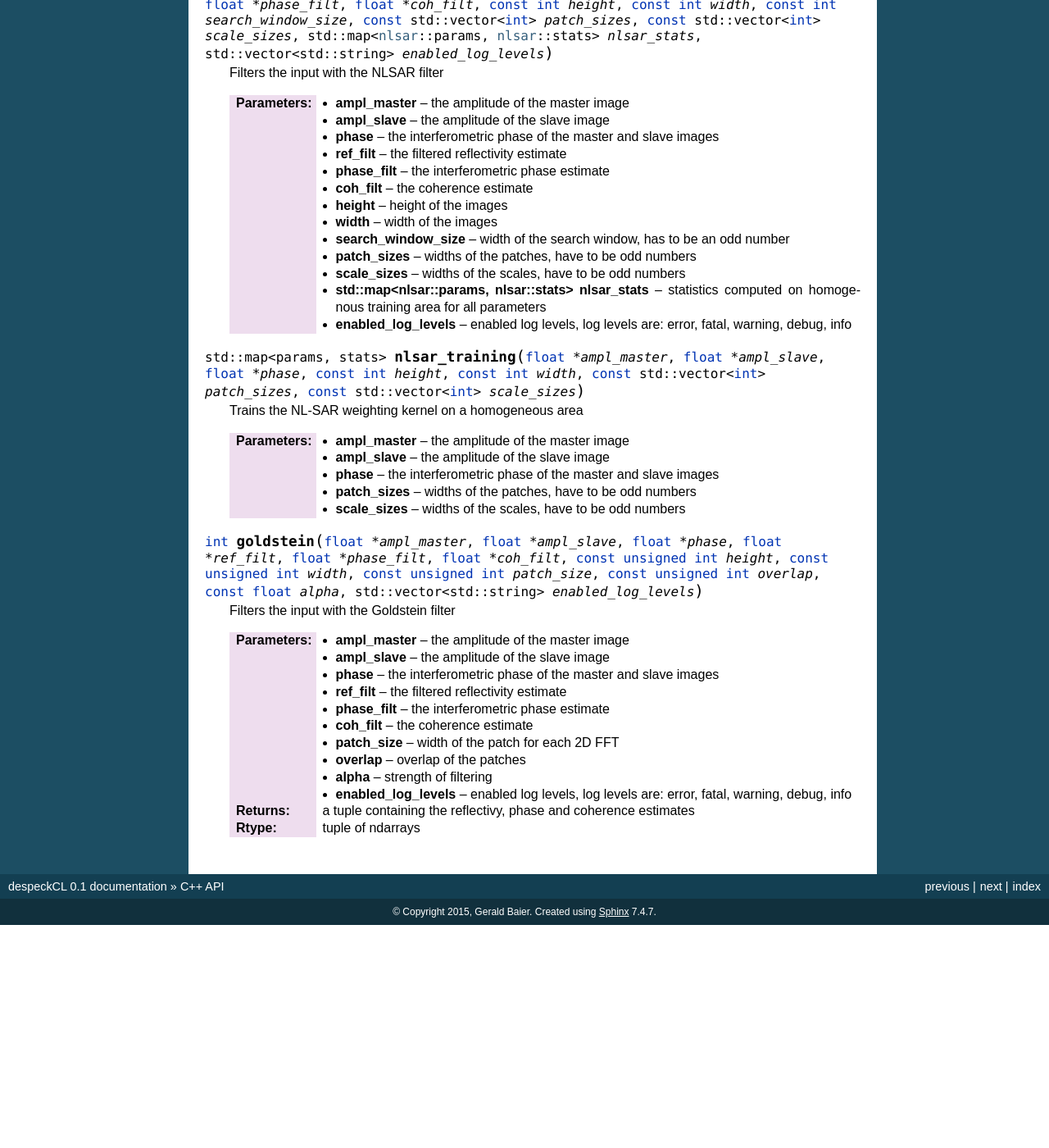
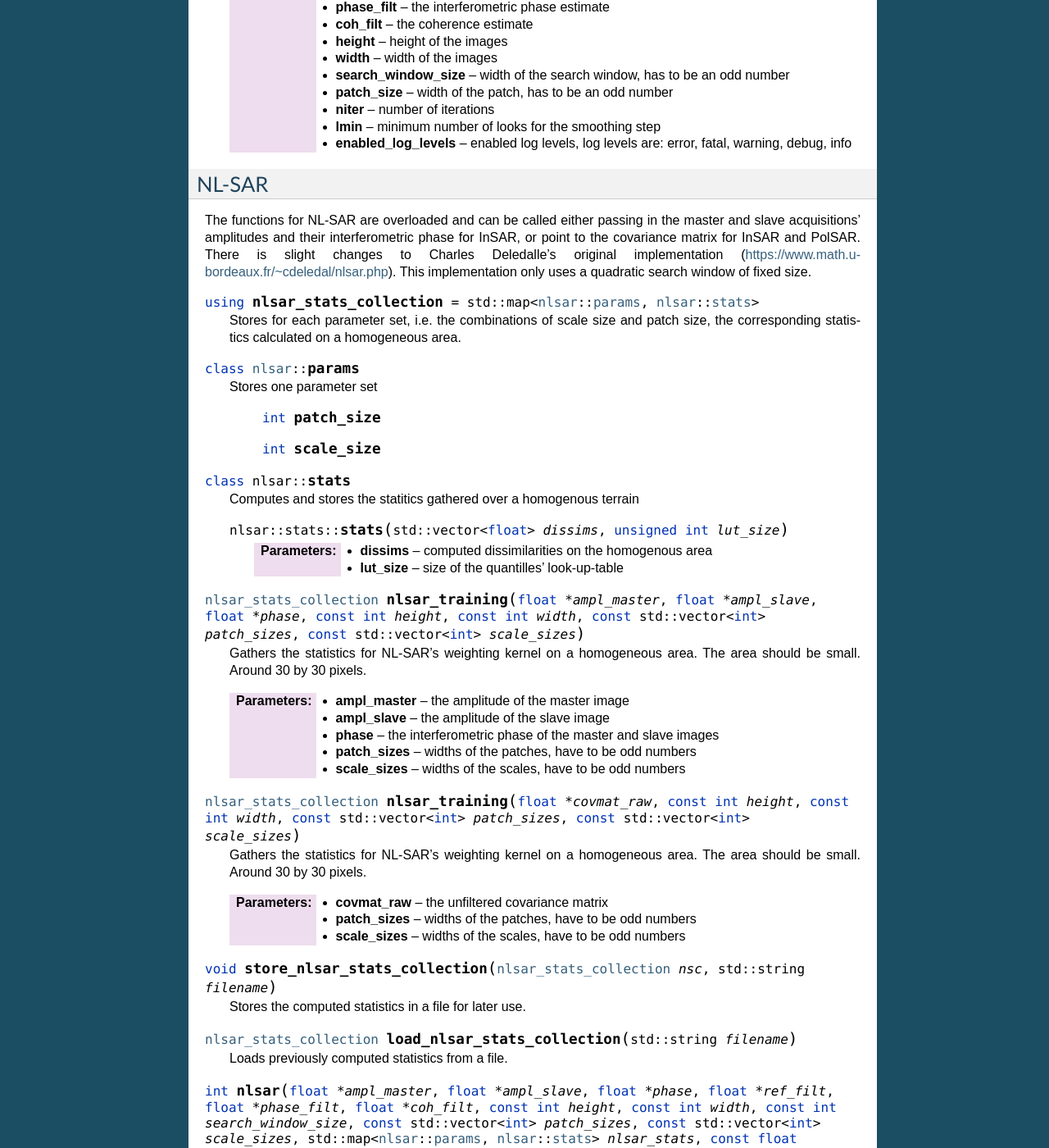
Before and after one commit to gbaier/despeckCL, a Sphinx documentation site: the page built from doc/cpp_api.rst, in a window 1280 px wide and 1400 px high, scrolled down 858 px. Shown: the whole window at 82% size. Built offline with Sphinx 7.4.7, drawn with Linux system fonts in a browser that asks for light colours; before the commit the page ends 1986 px from its top, so only the background shows below that; some of the changed text lies outside the part shown.

Commit message:
updated documentation

```diff
--- a/doc/conf.py
+++ b/doc/conf.py
@@ -49,7 +49,7 @@ master_doc = 'index'
 
 # General information about the project.
 project = 'despeckCL'
-copyright = '2015, Gerald Baier'
+copyright = '2015-2019, Gerald Baier'
 
 # The version info for the project you're documenting, acts as replacement for
 # |version| and |release|, also used in various other places throughout the
--- a/doc/cpp_api.rst
+++ b/doc/cpp_api.rst
@@ -1,7 +1,15 @@
 C++ API
 =======
 
-.. cpp:function:: void boxcar(float* ampl_master, float* ampl_slave, float* phase, float* ref_filt, float* phase_filt, float* coh_filt, const int height, const int width, int window_width, std::vector<std::string> enabled_log_levels)
+I strongly advise to use the Python bindings instead of calling the C++ code directly.
+Primarily because this is the way I call and test the code all the time.
+
+In any case, just include **despeckcl.h** and call the following functions for denoising a SAR interferogram, or, in the case of NL-SAR, any SAR covariance matrix.
+
+Boxcar
+------
+
+.. cpp:function:: int boxcar(float* ampl_master, float* ampl_slave, float* phase, float* ref_filt, float* phase_filt, float* coh_filt, const int height, const int width, const int window_width, std::vector<std::string> enabled_log_levels)
 
    Filters the input with a boxcar filter
 
@@ -16,10 +24,12 @@ C++ API
    :param window_width: the window width of the boxcar window, has to be an odd number
    :param enabled_log_levels: enabled log levels, log levels are: error, fatal, warning, debug, info
 
+NL-InSAR
+--------
 
 .. cpp:function:: int nlinsar(float* ampl_master, float* ampl_slave, float* phase, float* ref_filt, float* phase_filt, float* coh_filt, const int height, const int width, const int search_window_size, const int patch_size, const int niter, const int lmin, std::vector<std::string> enabled_log_levels)
 
-   Filters the input with the NLInSAR filter
+   Filters the input with the NL-InSAR filter
 
    :param ampl_master: the amplitude of the master image
    :param ampl_slave: the amplitude of the slave image
@@ -35,9 +45,71 @@ C++ API
    :param lmin: minimum number of looks for the smoothing step
    :param enabled_log_levels: enabled log levels, log levels are: error, fatal, warning, debug, info
 
-.. cpp:function:: int nlsar(float* ampl_master, float* ampl_slave, float* phase, float* ref_filt, float* phase_filt, float* coh_filt, const int height, const int width, const int search_window_size, const std::vector<int> patch_sizes, const std::vector<int> scale_sizes, std::map<nlsar::params, nlsar::stats> nlsar_stats, std::vector<std::string> enabled_log_levels)
 
-   Filters the input with the NLSAR filter
+NL-SAR
+------
+
+The functions for NL-SAR are overloaded and can be called either passing in the master and slave acquisitions' amplitudes and their interferometric phase for InSAR, or point to the covariance matrix for InSAR and PolSAR.
+There is slight changes to Charles Deledalle's original implementation (https://www.math.u-bordeaux.fr/~cdeledal/nlsar.php).
+This implementation only uses a quadratic search window of fixed size.
+
+
+.. cpp:type:: nlsar_stats_collection = std::map<nlsar::params, nlsar::stats>
+
+   Stores for each parameter set, i.e. the combinations of scale size and patch size, the corresponding statistics calculated on a homogeneous area.
+
+.. cpp:class:: nlsar::params
+
+   Stores one parameter set
+
+    .. cpp:member:: int patch_size
+    .. cpp:member:: int scale_size
+
+.. cpp:class:: nlsar::stats
+
+    Computes and stores the statitics gathered over a homogenous terrain
+
+    .. cpp:function:: nlsar::stats::stats(std::vector<float> dissims, unsigned int lut_size)
+
+       :param dissims: computed dissimilarities on the homogenous area
+       :param lut_size: size of the quantilles' look-up-table
+
+
+.. cpp:function:: nlsar_stats_collection nlsar_training(float *ampl_master, float *ampl_slave, float *phase, const int height, const int width, const std::vector<int> patch_sizes, const std::vector<int> scale_sizes)
+
+    Gathers the statistics for NL-SAR's weighting kernel on a homogeneous area.
+    The area should be small.
+    Around 30 by 30 pixels.
+
+    :param ampl_master: the amplitude of the master image
+    :param ampl_slave: the amplitude of the slave image
+    :param phase: the interferometric phase of the master and slave images
+    :param patch_sizes: widths of the patches, have to be odd numbers
+    :param scale_sizes: widths of the scales, have to be odd numbers
+
+
+.. cpp:function:: nlsar_stats_collection nlsar_training(float *covmat_raw, const int height, const int width, const std::vector<int> patch_sizes, const std::vector<int> scale_sizes)
+
+    Gathers the statistics for NL-SAR's weighting kernel on a homogeneous area.
+    The area should be small.
+    Around 30 by 30 pixels.
+
+    :param covmat_raw: the unfiltered covariance matrix
+    :param patch_sizes: widths of the patches, have to be odd numbers
+    :param scale_sizes: widths of the scales, have to be odd numbers
+
+
+.. cpp:function:: void store_nlsar_stats_collection(nlsar_stats_collection nsc, std::string filename)
+
+    Stores the computed statistics in a file for later use.
+
+.. cpp:function:: nlsar_stats_collection load_nlsar_stats_collection(std::string filename)
+
+    Loads previously computed statistics from a file.
+
+.. cpp:function:: int nlsar(float* ampl_master, float* ampl_slave, float* phase, float* ref_filt, float* phase_filt, float* coh_filt, const int height, const int width, const int search_window_size, const std::vector<int> patch_sizes, const std::vector<int> scale_sizes, std::map<nlsar::params, nlsar::stats> nlsar_stats, const float h_param, const float c_param, std::vector<std::string> enabled_log_levels)
+
+   Filters the input with the NL-SAR filter
 
    :param ampl_master: the amplitude of the master image
    :param ampl_slave: the amplitude of the slave image
@@ -51,17 +123,28 @@ C++ API
    :param patch_sizes: widths of the patches, have to be odd numbers
    :param scale_sizes: widths of the scales, have to be odd numbers
    :param std\:\:map\<nlsar\:\:params, nlsar\:\:stats\> nlsar_stats: statistics computed on homogenous training area for all parameters
+   :param h_param: parameter h of the weighting kernel. In my experience 3 is a good default value.
+   :param c_param: parameter c of the weighting kernel. Can most probably always be set to 49, as in the original paper.
    :param enabled_log_levels: enabled log levels, log levels are: error, fatal, warning, debug, info
 
-.. cpp:function:: std::map<params, stats> nlsar_training(float *ampl_master, float *ampl_slave, float *phase, const int height, const int width, const std::vector<int> patch_sizes, const std::vector<int> scale_sizes)
+.. cpp:function:: int nlsar(float* covmat_raw, float* covmat_filt, const int height, const int width, const int search_window_size, const std::vector<int> patch_sizes, const std::vector<int> scale_sizes, std::map<nlsar::params, nlsar::stats> nlsar_stats, const float h_param, const float c_param, std::vector<std::string> enabled_log_levels)
 
-    Trains the NL-SAR weighting kernel on a homogeneous area
+   Filters the input with the NL-SAR filter
 
-    :param ampl_master: the amplitude of the master image
-    :param ampl_slave: the amplitude of the slave image
-    :param phase: the interferometric phase of the master and slave images
-    :param patch_sizes: widths of the patches, have to be odd numbers
-    :param scale_sizes: widths of the scales, have to be odd numbers
+   :param covmat_raw: the unfilterered covariance matrix
+   :param covmat_filt: the filtered covariance matrix
+   :param height: height of the image
+   :param width: width of the image
+   :param search_window_size: width of the search window, has to be an odd number
+   :param patch_sizes: widths of the patches, have to be odd numbers
+   :param scale_sizes: widths of the scales, have to be odd numbers
+   :param std\:\:map\<nlsar\:\:params, nlsar\:\:stats\> nlsar_stats: statistics computed on homogenous training area for all parameters
+   :param h_param: parameter h of the weighting kernel. In my experience 3 is a good default value.
+   :param c_param: parameter c of the weighting kernel. Can most probably always be set to 49, as in the original paper.
+   :param enabled_log_levels: enabled log levels, log levels are: error, fatal, warning, debug, info
+
+Goldstein
+---------
 
 .. cpp:function:: int goldstein(float* ampl_master, float* ampl_slave, float* phase, float* ref_filt, float* phase_filt, float* coh_filt, const unsigned int height, const unsigned int width, const unsigned int patch_size, const unsigned int overlap, const float alpha, std::vector<std::string> enabled_log_levels)
 
--- a/doc/index.rst
+++ b/doc/index.rst
@@ -17,7 +17,7 @@ So far the following filters are implemented:
 * **NL-InSAR**: A nonlocal InSAR filter introduced in *Deledalle, C.-A.; Denis, L.; Tupin, F., "NL-InSAR: Nonlocal Interferogram Estimation," Geoscience and Remote Sensing, IEEE Transactions on , vol.49, no.4, pp.1441,1452, April 2011*
 * **NL-SAR**: A nonlocal filter for SAR, InSAR and PolSAR, introduced in *Deledalle, C.-A.; Denis, L.; Tupin, F.; Reigber, A.; Jäger, M., "NL-SAR: A Unified Nonlocal Framework for Resolution-Preserving (Pol)(In)SAR Denoising," Geoscience and Remote Sensing, IEEE Transactions on , vol.53, no.4, pp.2021,2038, April 2015*
 
-  * currently this implementation uses only a single search window of fixed size in contrast to the original paper, which uses multiple search window sizes.
+  * currently this implementation uses only a single search window of fixed size, in contrast to the original paper, which uses multiple search window sizes.
 
 * **Goldstein**: The Goldstein InSAR filter, *Goldstein, R. M.; Werner, C. L., "Radar interferogram filtering for geophysical applications," Geophysical Research Letters,vol. 25, no. 21, pp.4035,4038, 1998*
 
```
